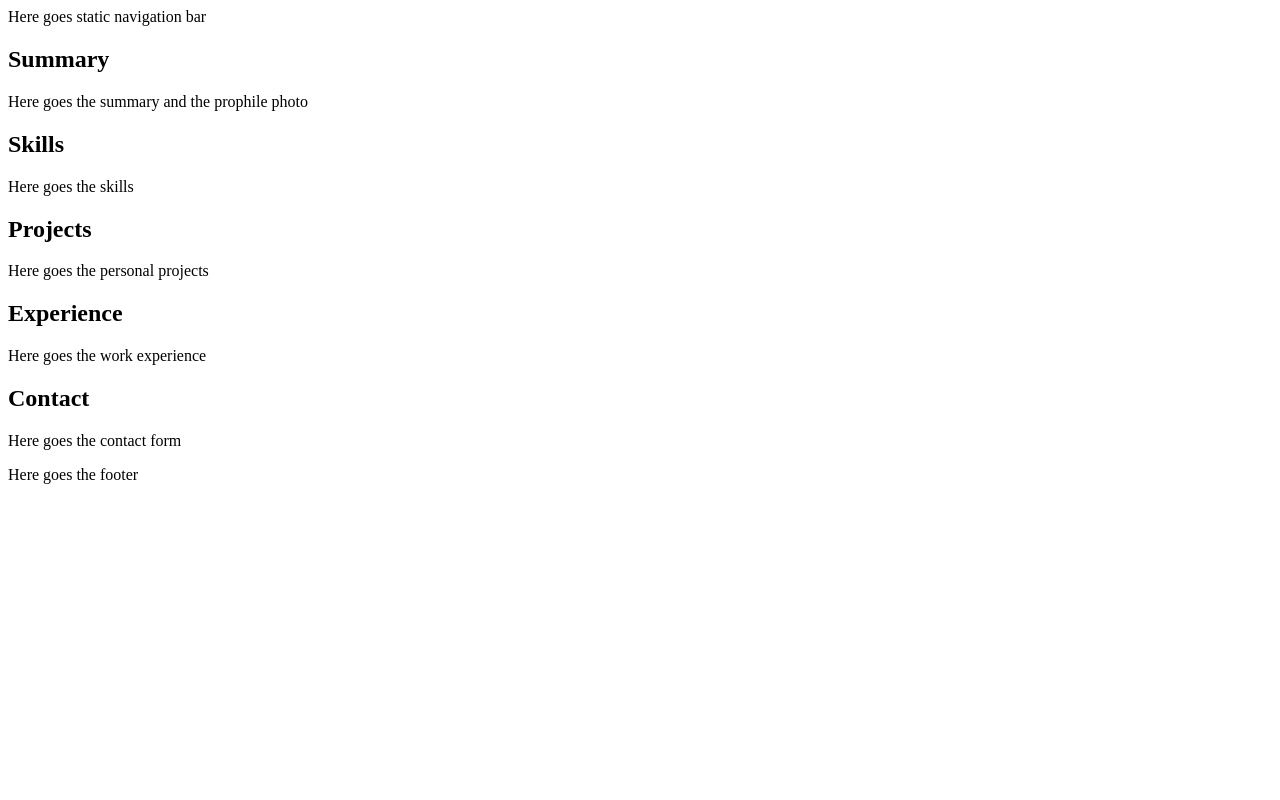
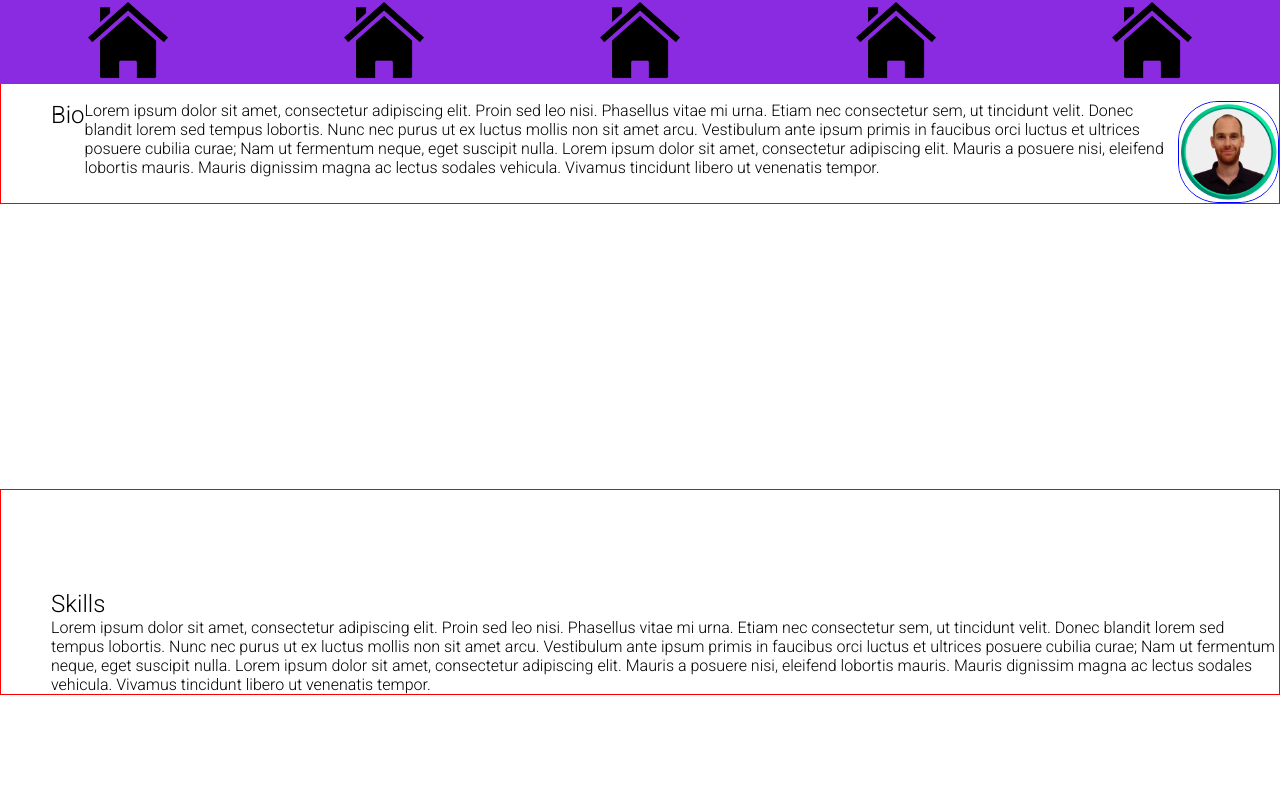
Before and after one commit to matteorazzanelli/matteorazzanelli.github.io, a plain HTML site: page index.html in a window 1280 px wide. Shown: the top 800 px of the page. Drawn offline with Linux system fonts and the light colour scheme.

Commit message:
structure done

```diff
--- a/assets/css/style.css
+++ b/assets/css/style.css
@@ -0,0 +1,37 @@
+* {
+  margin: 0;
+  padding: 0;
+  font-family: 'Roboto', sans-serif;
+  font-weight: 300;
+}
+
+.header {
+  width: 100%;
+  display: flex;
+  justify-content: space-around;
+  z-index: 10;
+  position: fixed;
+  background-color: blueviolet;
+  color: aliceblue;
+}
+
+.nav-icon {
+  width: 80px;
+}
+
+.section {
+  position: static;
+  padding: 100px 0px 0px 50px;
+  border: 1px solid red;
+}
+
+.bio {
+  display: flex;
+  justify-content: space-between;
+}
+
+.profile-picture {
+  height: 100px;
+  border-radius: 40px;
+  border: 1px solid blue;
+}
--- a/index.html
+++ b/index.html
@@ -6,34 +6,74 @@
     <link rel="icon" type="image/x-icon" href="assets/img/favicon.ico">
     <meta name="author" content="Matteo Razzanelli" />
     <meta name="copyright" content="Matteo Razzanelli" />
+    <link rel="preconnect" href="https://fonts.googleapis.com">
+    <link rel="preconnect" href="https://fonts.gstatic.com" crossorigin>
+    <link href="https://fonts.googleapis.com/css2?family=Roboto:wght@300;500;700&display=swap" rel="stylesheet">
+    <link rel="stylesheet" href="assets/css/style.css">
   </head>
   <!-- BODY -->
   <body>
-    <nav>
-      Here goes static navigation bar
-    </nav>
-    <section>
-      <h1>Summary</h1>
-      <p>Here goes the summary and the prophile photo</p>
+    <header class="header">
+      <a href="#bio">
+        <img class="nav-icon" src="assets/img/home.png" alt="bio">
+      </a>
+      <a href="#skills">
+        <img class="nav-icon" src="assets/img/home.png" alt="Skills">
+      </a>
+      <a href="#projects">
+        <img class="nav-icon" src="assets/img/home.png" alt="Projects">
+      </a>
+      <a href="#work-experience">
+        <img class="nav-icon" src="assets/img/home.png" alt="Experience">
+      </a>
+      <a href="#contact">
+        <img class="nav-icon" src="assets/img/home.png" alt="Contact">
+      </a>
+    </header>
+
+    <section class="section bio" id="bio">
+      <h1>Bio</h1>
+      <p>Lorem ipsum dolor sit amet, consectetur adipiscing elit. Proin sed leo nisi. Phasellus vitae mi urna. Etiam nec consectetur sem, ut tincidunt velit. Donec blandit lorem sed tempus lobortis. Nunc nec purus ut ex luctus mollis non sit amet arcu. Vestibulum ante ipsum primis in faucibus orci luctus et ultrices posuere cubilia curae; Nam ut fermentum neque, eget suscipit nulla. Lorem ipsum dolor sit amet, consectetur adipiscing elit. Mauris a posuere nisi, eleifend lobortis mauris. Mauris dignissim magna ac lectus sodales vehicula. Vivamus tincidunt libero ut venenatis tempor.</p>
+      <img class="profile-picture" src="assets/img/profile-photo.png">
     </section>
-    <section>
+
+
+    <br><br><br><br><br><br><br><br><br><br><br><br><br><br><br>
+
+    <section class="section" id="skills">
       <h1>Skills</h1>
-      <p>Here goes the skills</p>
+      <p>Lorem ipsum dolor sit amet, consectetur adipiscing elit. Proin sed leo nisi. Phasellus vitae mi urna. Etiam nec consectetur sem, ut tincidunt velit. Donec blandit lorem sed tempus lobortis. Nunc nec purus ut ex luctus mollis non sit amet arcu. Vestibulum ante ipsum primis in faucibus orci luctus et ultrices posuere cubilia curae; Nam ut fermentum neque, eget suscipit nulla. Lorem ipsum dolor sit amet, consectetur adipiscing elit. Mauris a posuere nisi, eleifend lobortis mauris. Mauris dignissim magna ac lectus sodales vehicula. Vivamus tincidunt libero ut venenatis tempor.</p>
     </section>
-    <section>
+
+
+    <br><br><br><br><br><br><br><br><br><br><br><br><br><br><br>
+
+    <section class="section" id="projects">
       <h1>Projects</h1>
-      <p>Here goes the personal projects</p>
+      <p>Lorem ipsum dolor sit amet, consectetur adipiscing elit. Proin sed leo nisi. Phasellus vitae mi urna. Etiam nec consectetur sem, ut tincidunt velit. Donec blandit lorem sed tempus lobortis. Nunc nec purus ut ex luctus mollis non sit amet arcu. Vestibulum ante ipsum primis in faucibus orci luctus et ultrices posuere cubilia curae; Nam ut fermentum neque, eget suscipit nulla. Lorem ipsum dolor sit amet, consectetur adipiscing elit. Mauris a posuere nisi, eleifend lobortis mauris. Mauris dignissim magna ac lectus sodales vehicula. Vivamus tincidunt libero ut venenatis tempor.</p>
     </section>
-    <section>
+
+
+    <br><br><br><br><br><br><br><br><br><br><br><br><br><br><br>
+
+    <section class="section" id="work-experience">
       <h1>Experience</h1>
-      <p>Here goes the work experience</p>
+      <p>Lorem ipsum dolor sit amet, consectetur adipiscing elit. Proin sed leo nisi. Phasellus vitae mi urna. Etiam nec consectetur sem, ut tincidunt velit. Donec blandit lorem sed tempus lobortis. Nunc nec purus ut ex luctus mollis non sit amet arcu. Vestibulum ante ipsum primis in faucibus orci luctus et ultrices posuere cubilia curae; Nam ut fermentum neque, eget suscipit nulla. Lorem ipsum dolor sit amet, consectetur adipiscing elit. Mauris a posuere nisi, eleifend lobortis mauris. Mauris dignissim magna ac lectus sodales vehicula. Vivamus tincidunt libero ut venenatis tempor.</p>
     </section>
-    <section>
+
+
+    <br><br><br><br><br><br><br><br><br><br><br><br><br><br><br>
+
+    <section class="section" id="contact">
       <h1>Contact</h1>
-      <p>Here goes the contact form</p>
+      <p>Lorem ipsum dolor sit amet, consectetur adipiscing elit. Proin sed leo nisi. Phasellus vitae mi urna. Etiam nec consectetur sem, ut tincidunt velit. Donec blandit lorem sed tempus lobortis. Nunc nec purus ut ex luctus mollis non sit amet arcu. Vestibulum ante ipsum primis in faucibus orci luctus et ultrices posuere cubilia curae; Nam ut fermentum neque, eget suscipit nulla. Lorem ipsum dolor sit amet, consectetur adipiscing elit. Mauris a posuere nisi, eleifend lobortis mauris. Mauris dignissim magna ac lectus sodales vehicula. Vivamus tincidunt libero ut venenatis tempor.</p>
     </section>
-    <footer>
-      <p>Here goes the footer</p>
+
+
+    <br><br><br><br><br><br><br><br><br><br><br><br><br><br><br>
+
+    <footer class="footer">
+      <p>&copy; Matteo Razzanelli 2022</p>
     </footer>
   </body>
 </html>
```
Also changed, not shown: assets/img/home.png (added).
